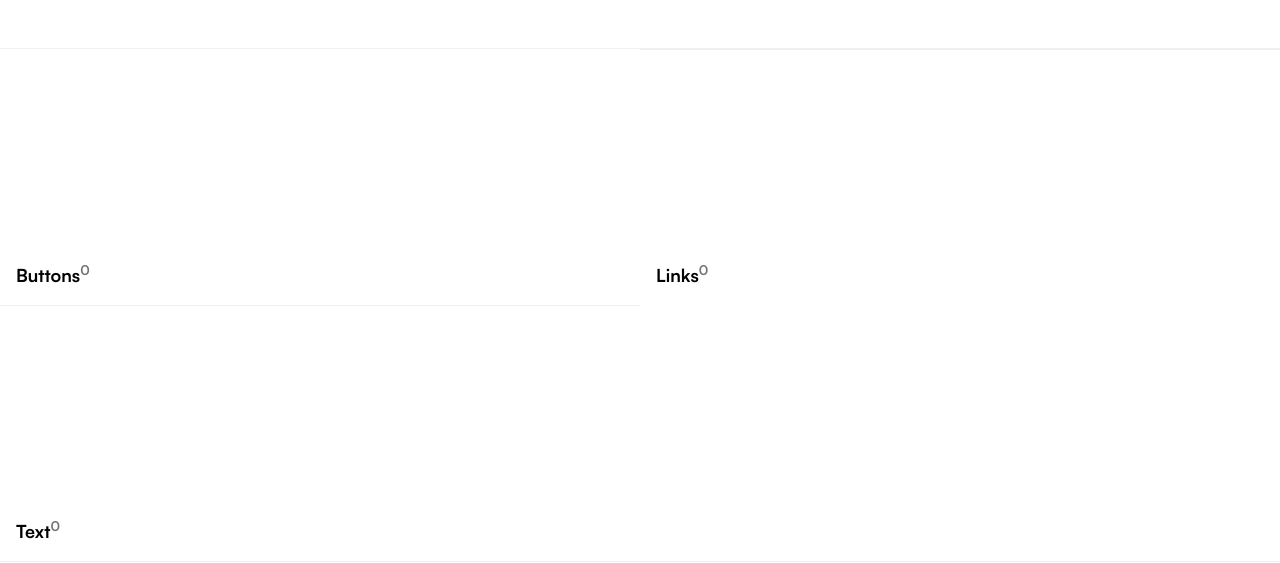
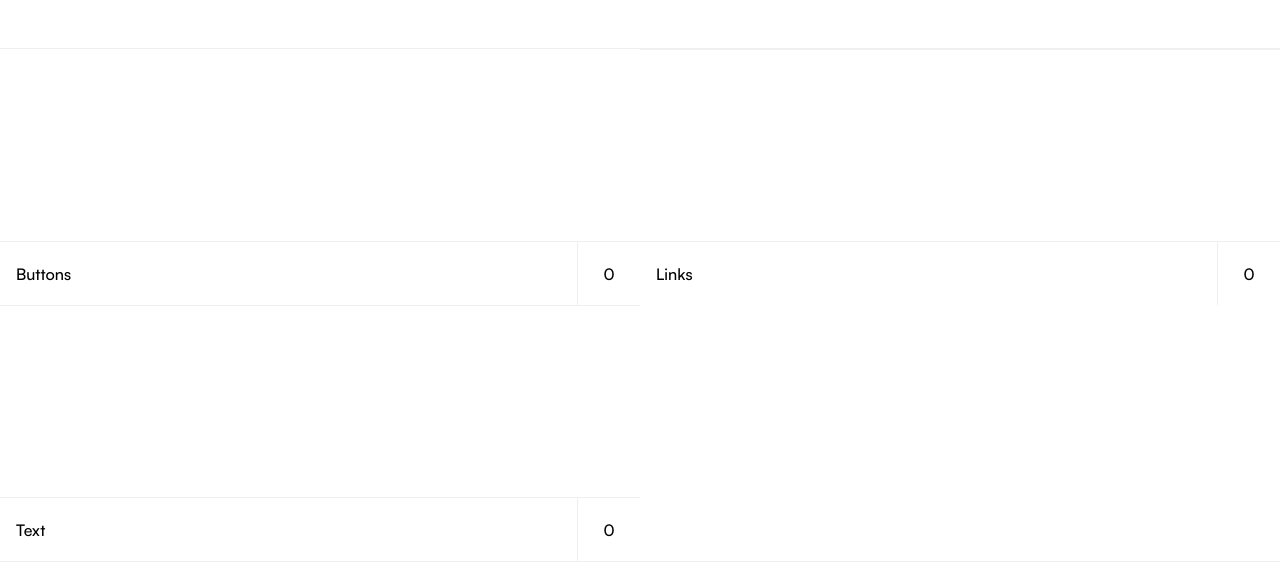
Before and after one commit to Jeff-Maina/craft, a Next.js app: page /elements in a window 1280 px wide. Shown: the part 268-831 px from the top of the page. Built offline with nearby package versions, Linux system fonts and the light colour scheme.

Commit message:
Refine component card ui

```diff
--- a/src/app/(pages)/elements/page.tsx
+++ b/src/app/(pages)/elements/page.tsx
@@ -51,11 +51,20 @@ const Elements = () => {
         <div className="grid w-full md:grid-cols-2 divide-y divide-zinc-200/60 border-t border-b border-zinc-200/60">
           {ElementsData.map((element, index) => {
             return (
-              <div className="h-64 w-full p-4 flex flex-col justify-end">
-                <p className="font-satoshi-bold text-lg text-black">
+              <div className="h-64 w-full flex flex-col justify-end">
+                {/* <p className="font-satoshi-bold text-lg text-black">
                   {element.elementName}
                   <sup className="text-zinc-500">{element.componentCount}</sup>
-                </p>
+                </p> */}
+                <div className="w-full flex justify-between border-t divide-x border-zinc-200/60 divide-zinc-200/60 h-16 font-satoshi-medium">
+                  <div className="col-span-4 h-full px-4 flex items-center">
+                    <p> {element.elementName}</p>
+                  </div>
+                  <div className="h-full aspect-square flex items-center justify-center">
+                    {" "}
+                    <p> {element.componentCount}</p>
+                  </div>
+                </div>
               </div>
             );
           })}
```
